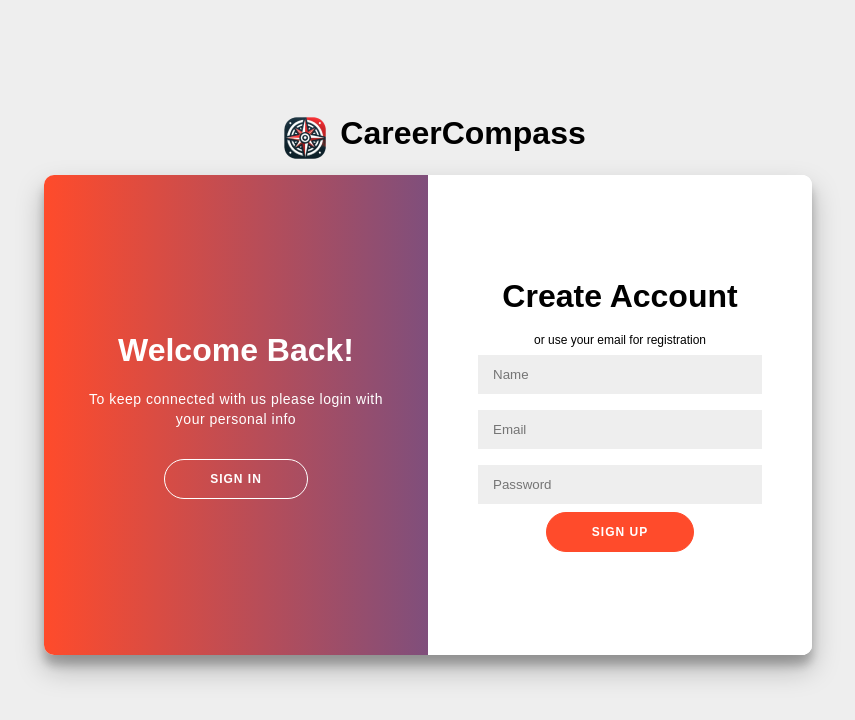
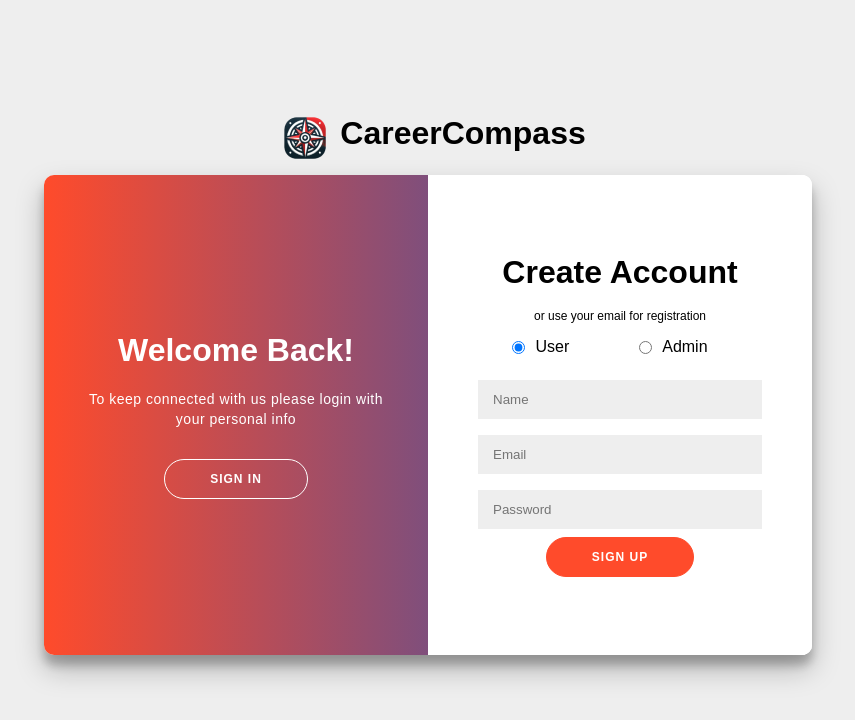
Before and after one commit to 103027/job_posting_app, a React (Create React App) app in the folder CareerCompass/frontend/: page /authentication in a window 1280 px wide. Both pictures are taken after a click on the button "SIGN UP". Shown: the top 720 px of the page, without its empty margins (212-1067 px from the left). Built offline with nearby package versions, Linux system fonts and the light colour scheme.

Commit message:
authentication connection with backend done

```diff
--- a/CareerCompass/frontend/package.json
+++ b/CareerCompass/frontend/package.json
@@ -13,7 +13,7 @@
     "@testing-library/jest-dom": "^5.17.0",
     "@testing-library/react": "^13.4.0",
     "@testing-library/user-event": "^13.5.0",
-    "axios": "^1.7.2",
+    "axios": "^1.7.9",
     "bootstrap": "^5.3.3",
     "react": "^18.3.1",
     "react-bootstrap": "^2.10.4",
--- a/CareerCompass/frontend/src/pages/Authentication/Login-Signup.js
+++ b/CareerCompass/frontend/src/pages/Authentication/Login-Signup.js
@@ -1,36 +1,167 @@
+import { display } from '@mui/system';
 import React from 'react';
 import { useState } from 'react';
 import { useNavigate } from 'react-router';
 import './Style.css';
+import axios from "axios";
 
 function Login_Signup() {
     const [Active, setActive] = useState(false);
     const navigate = useNavigate();
+    const [loginEmail, setloginEmail] = useState("");
+    const [loginPassword, setloginPassword] = useState("");
+    const [username, setUsername] = useState("");
+    const [signupEmail, setSignupEmail] = useState("");
+    const [signupPassword, setSignupPassword] = useState("");
+    const [userType, setUserType] = useState("user");
+    let api;
+
+    const SignIn = async (e) => {
+        e.preventDefault();
+        console.log(loginEmail);
+        console.log(loginPassword);
+        console.log(userType)
+
+        try {
+            if(userType === "user"){
+                api = "http://localhost:8000/user/login"
+            }else{
+                api = "http://localhost:8000/admin/login"
+            }
+            const response = await axios.post(api, {
+                "email": loginEmail,
+                "password": loginPassword,
+            },{
+                headers: {
+                  "Content-Type": "application/json", // Ensure the correct content type
+                },
+              }
+            )
+
+            console.log("Login Successful:", response?.data?.data)
+            localStorage.setItem("isadmin",false)
+            navigate('/userDashboard')
+        } catch (err) {
+            if (err.response) {
+                console.log(err.response.data.message || "An error occurred");
+            } else if (err.request) {
+                console.log("No response from the server");
+            } else {
+                console.log("An unexpected error occurred");
+            }
+        }
+    }
+
+    const SignUp = async (e) => {
+        e.preventDefault();
+        console.log(username);
+        console.log(signupEmail);
+        console.log(signupPassword);
+        console.log(userType)
+
+        try {
+            if(userType === "user"){
+                api = "http://localhost:8000/user/register"
+            }else{
+                api = "http://localhost:8000/admin/register"
+            }
+            const response = await axios.post(api, {
+                "username": username,
+                "email": signupEmail,
+                "password": signupPassword,
+            },{
+                headers: {
+                  "Content-Type": "application/json", // Ensure the correct content type
+                },
+              }
+            )
+
+            console.log("SignUp Successful:", response)
+            setUsername("");
+            setSignupEmail("");
+            setSignupPassword("");
+            localStorage.setItem("isadmin",true)
+            navigate('/adminDashboard')
+        } catch (err) {
+            if (err.response) {
+                console.log(err.response.data.message || "An error occurred");
+            } else if (err.request) {
+                console.log("No response from the server");
+            } else {
+                console.log("An unexpected error occurred");
+            }
+        }
+    }
+
     return (
         <>
             <div className="my-style">
                 <div className="logo-name"><img src={require('./logo2-2.png')} alt='app logo' /><h1>CareerCompass</h1></div>
                 <div className={Active ? "container right-panel-active" : "container"} id="container">
                     <div className="form-container sign-up-container">
-                        <form action="#">
+                        <form onSubmit={SignUp}>
                             <h1>Create Account</h1>
                             <br />
                             <span>or use your email for registration</span>
-                            <input type="text" placeholder="Name" />
-                            <input type="email" placeholder="Email" />
-                            <input type="password" placeholder="Password" />
+                            <div style={{ display: "flex", flexDirection: "row", alignItems: "center", gap: "70px", margin: "10px 0px", marginRight: "20px" }}>
+                                <label style={{ display: "flex", flexDirection: "row", alignItems: "center", gap: "10px"}}>
+                                    <input
+                                        type="radio"
+                                        name="userType"
+                                        value="user"
+                                        checked={userType === "user"}
+                                        onChange={() => setUserType("user")}
+                                    />
+                                    User
+                                </label>
+                                <label style={{ display: "flex", flexDirection: "row", alignItems: "center", gap: "10px" }}>
+                                    <input
+                                        type="radio"
+                                        name="userType"
+                                        value="admin"
+                                        checked={userType === "admin"}
+                                        onChange={() => setUserType("admin")}
+                                    />
+                                    Admin
+                                </label>
+                            </div>
+                            <input type="text" placeholder="Name" value={username ?? ""} onChange={(e) => { setUsername(e.target.value) }} />
+                            <input type="email" placeholder="Email" value={signupEmail ?? ""} onChange={(e) => { setSignupEmail(e.target.value) }} />
+                            <input type="password" placeholder="Password" value={signupPassword ?? ""} onChange={(e) => { setSignupPassword(e.target.value) }} />
                             <button>Sign Up</button>
                         </form>
                     </div>
                     <div className="form-container sign-in-container">
-                        <form action="#">
+                        <form onSubmit={SignIn}>
                             <h1>Sign in</h1>
                             <br />
-                            <span>or use your account</span>
-                            <input type="email" placeholder="Email" />
-                            <input type="password" placeholder="Password" />
+                            <span>Use your account</span>
+                            <div style={{ display: "flex", flexDirection: "row", alignItems: "center", gap: "70px", margin: "10px 0px", marginRight: "20px" }}>
+                            <label style={{ display: "flex", flexDirection: "row", alignItems: "center", gap: "10px"}}>
+                                    <input
+                                        type="radio"
+                                        name="userType"
+                                        value="user"
+                                        checked={userType === "user"}
+                                        onChange={() => setUserType("user")}
+                                    />
+                                    User
+                                </label>
+                                <label style={{ display: "flex", flexDirection: "row", alignItems: "center", gap: "10px"}}>
+                                    <input
+                                        type="radio"
+                                        name="userType"
+                                        value="admin"
+                                        checked={userType === "admin"}
+                                        onChange={() => setUserType("admin")}
+                                    />
+                                    Admin
+                                </label>
+                            </div>
+                            <input type="email" placeholder="Email" value={loginEmail ?? ""} onChange={(e) => { setloginEmail(e.target.value) }} />
+                            <input type="password" placeholder="Password" value={loginPassword ?? ""} onChange={(e) => { setloginPassword(e.target.value) }} />
                             <a href="#">Forgot your password?</a>
-                            <button onClick={()=>navigate('/admin')}>Sign In</button>
+                            <button>Sign In</button>
                         </form>
                     </div>
                     <div className="overlay-container">
```
Also changed, not shown: 1 other file (tests, documents, lock files or other folders).
